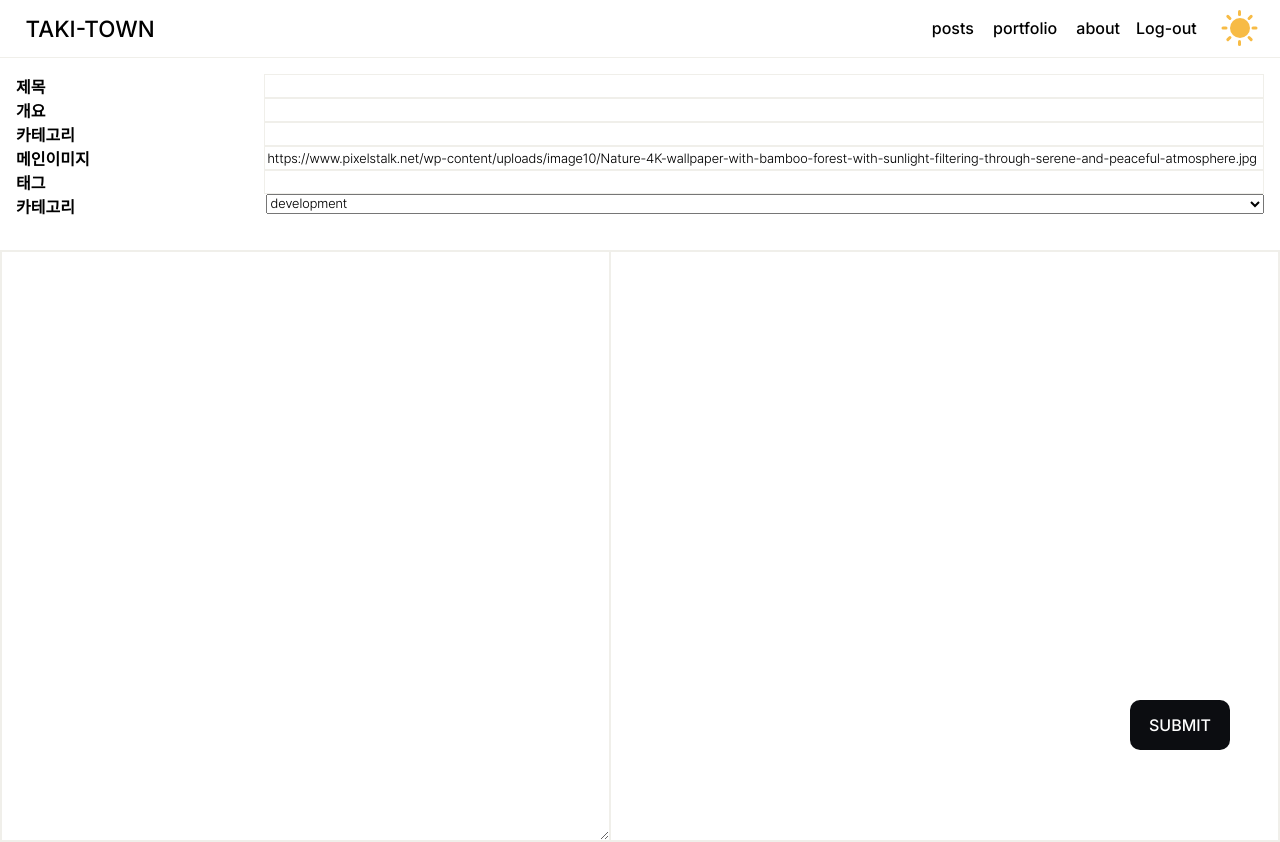
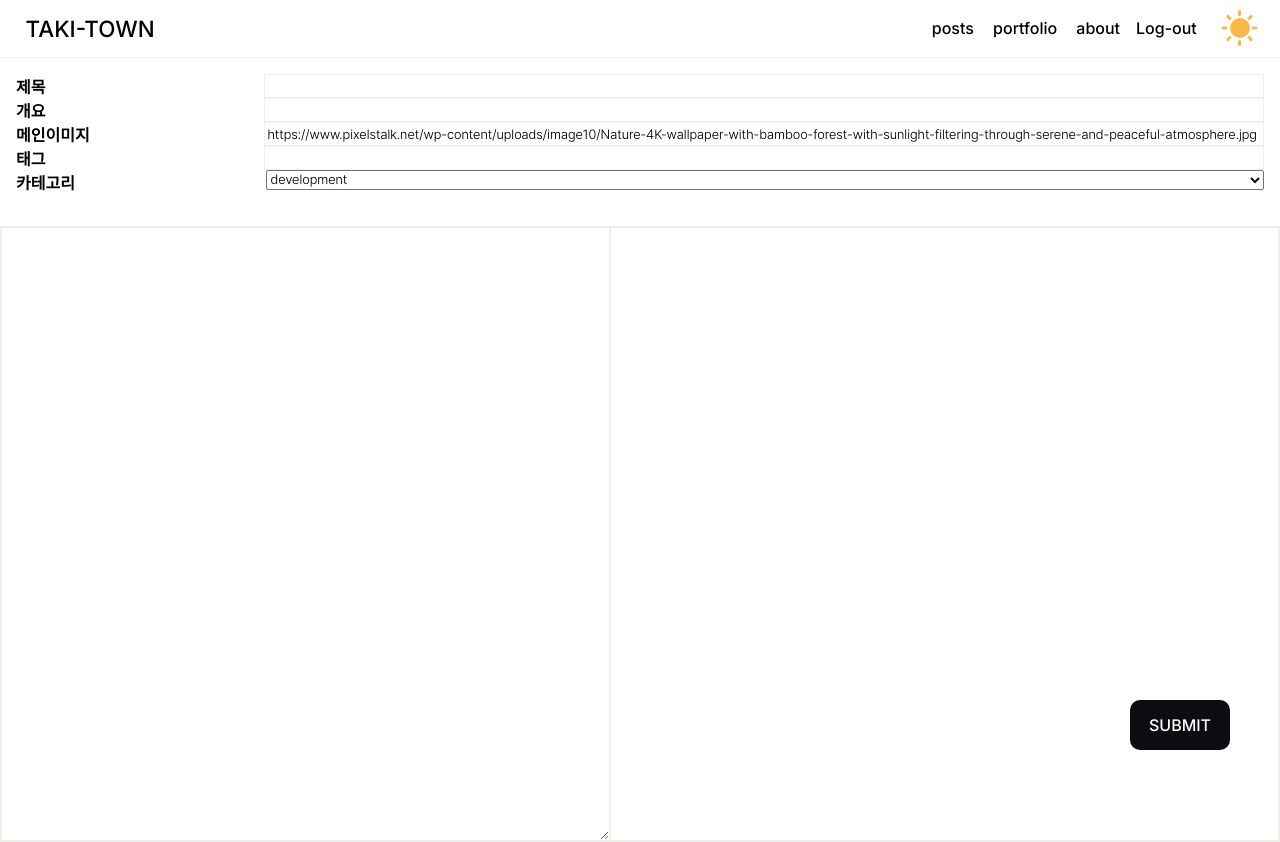
Before and after one commit to taki-kim/Taki-town, a Next.js app: page /admin/create-post in a window 1280 px wide. Shown: the top 842 px of the page. Built offline with nearby package versions, Linux system fonts and the light colour scheme; no server answers; sample sign-in values are in the browser's storage.

Commit message:
fix: update createPost

```diff
--- a/app/admin/create-post/page.tsx
+++ b/app/admin/create-post/page.tsx
@@ -39,15 +39,7 @@ export default function CreatePost() {
             onChange={setForm}
           ></input>
         </div>
-        <div className={styles["input-wrapper"]}>
-          <span className={styles["input-label"]}>카테고리</span>
-          <input
-            className={styles["input"]}
-            name="category"
-            value={form.category}
-            onChange={setForm}
-          ></input>
-        </div>
+
         <div className={styles["input-wrapper"]}>
           <span className={styles["input-label"]}>메인이미지</span>
           <input
```
